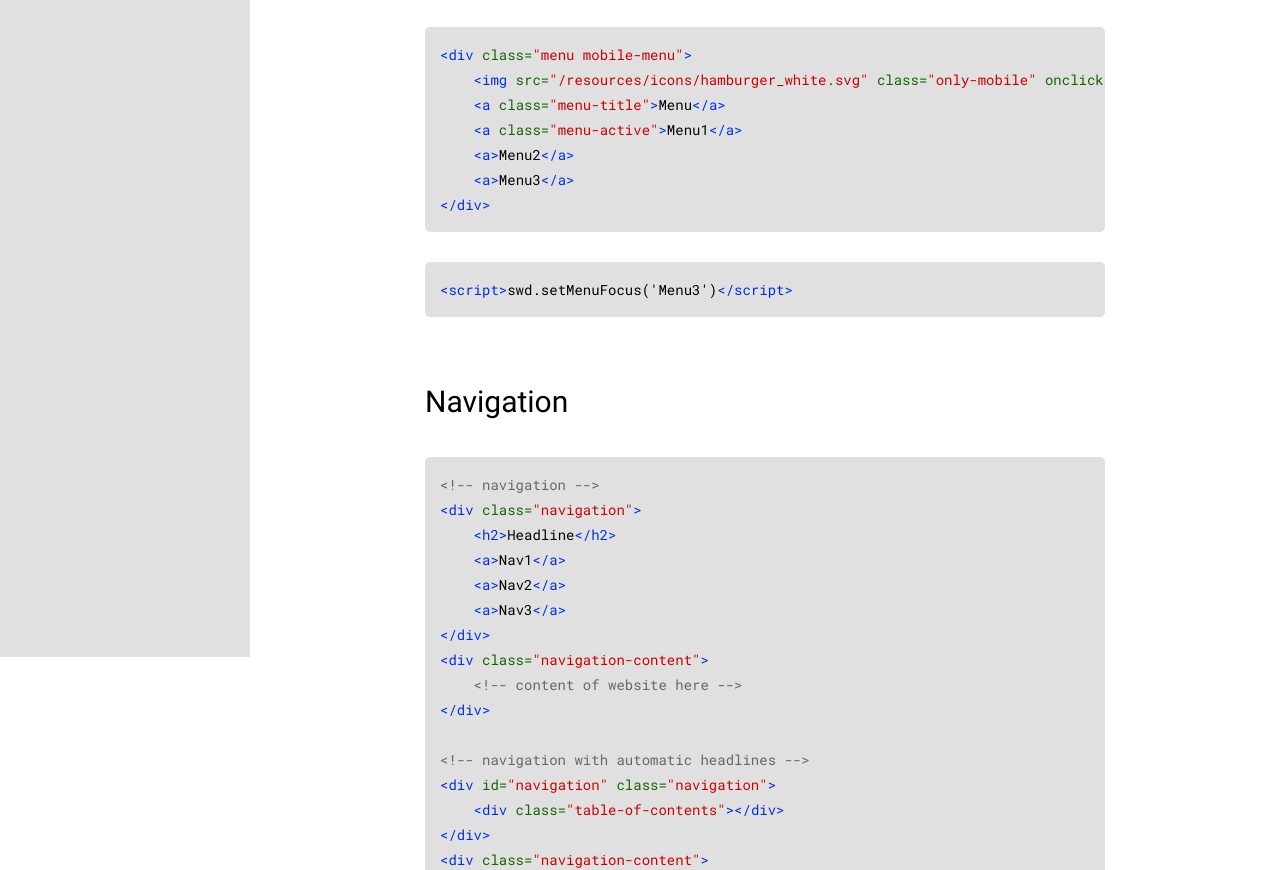
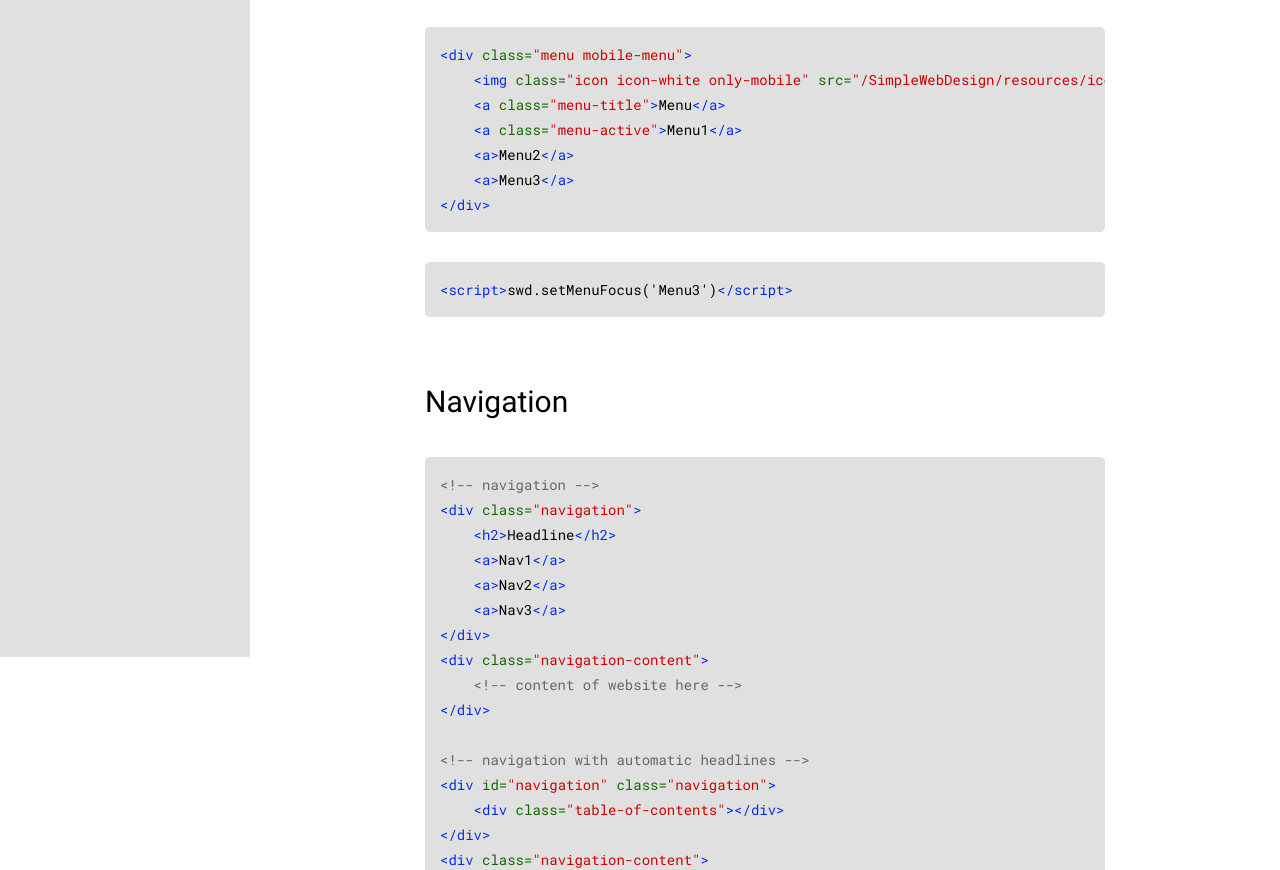
Before and after one commit to Der-Zauberer/SimpleWebDesign, a plain HTML site: page components/index.html in a window 1280 px wide. Shown: the part 1813-2683 px from the top of the page. Drawn offline with Linux system fonts and the light colour scheme.

Commit message:
fix: menu icon documentation

```diff
--- a/components/index.html
+++ b/components/index.html
@@ -109,7 +109,7 @@
 
                 <div class="mg-b">
                     <div class="menu" style="z-index: 0;">
-                        <img src="/SimpleWebDesign/resources/icons/hamburger_white.svg" class="only-mobile">
+                        <img class="icon icon-white only-mobile" src="/SimpleWebDesign/resources/icons/hamburger.svg">
                         <a class="menu-title">Menu</a>
                         <a class="not-mobile">Menu1</a>
                         <a class="menu-active not-mobile">Menu2</a>
@@ -122,7 +122,7 @@
 
                 <code class="code-html">
                     &lt;div class="menu mobile-menu"&gt;<br>
-                    &nbsp;&nbsp;&nbsp;&nbsp;&lt;img src="/resources/icons/hamburger_white.svg" class="only-mobile" onclick="swd.toggleMobileNavigationMenu()"&gt;<br>
+                    &nbsp;&nbsp;&nbsp;&nbsp;&lt;img class="icon icon-white only-mobile" src="/SimpleWebDesign/resources/icons/hamburger.svg" onclick="swd.toggleMobileNavigationMenu()"&gt;<br>
                     &nbsp;&nbsp;&nbsp;&nbsp;&lt;a class="menu-title"&gt;Menu&lt;/a&gt;<br>
                     &nbsp;&nbsp;&nbsp;&nbsp;&lt;a class="menu-active"&gt;Menu1&lt;/a&gt;<br>
                     &nbsp;&nbsp;&nbsp;&nbsp;&lt;a&gt;Menu2&lt;/a&gt;<br>
```
